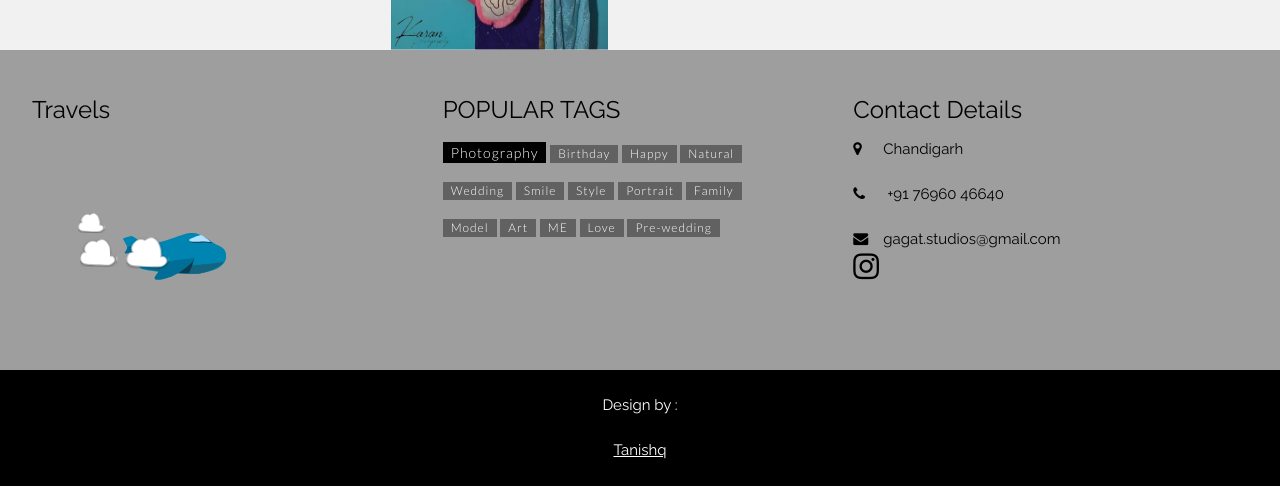
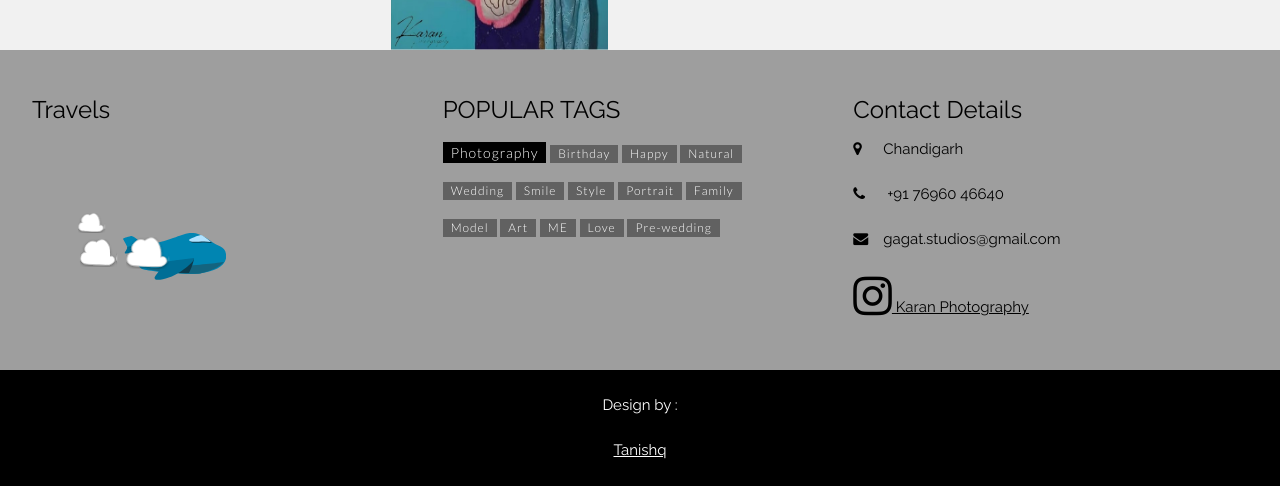
Before and after one commit to Gagatstudios/superstisious, a plain HTML site: page index.html in a window 1280 px wide. Shown: the part 3926-4412 px from the top of the page. Drawn offline with nearby package versions, Linux system fonts and the light colour scheme.

Commit message:
Update index.html

```diff
--- a/index.html
+++ b/index.html
@@ -493,8 +493,8 @@ of Simple CSS Waves-->
 <div class="w3-row w3-left-align">
 <i class="fa fa-map-marker" style="width:30px"></i>Chandigarh<br><br>
 <i class="fa fa-phone" style="width:30px"></i> +91 76960 46640<br><br>
-<i class="fa fa-envelope" style="width:30px"> </i>gagat.studios@gmail.com<br>
-  <a href="https://www.instagram.com/karan_photography011/" target="_blank" class="w3-left"><i class="fa fa-instagram fa-2x"></i></a>
+<i class="fa fa-envelope" style="width:30px"> </i>gagat.studios@gmail.com<br><br>
+  <a href="https://www.instagram.com/karan_photography011/" target="_blank" class="w3-left"><i class="fa fa-instagram fa-3x"></i> Karan Photography</a>
 </div>
 
       </div>
```
